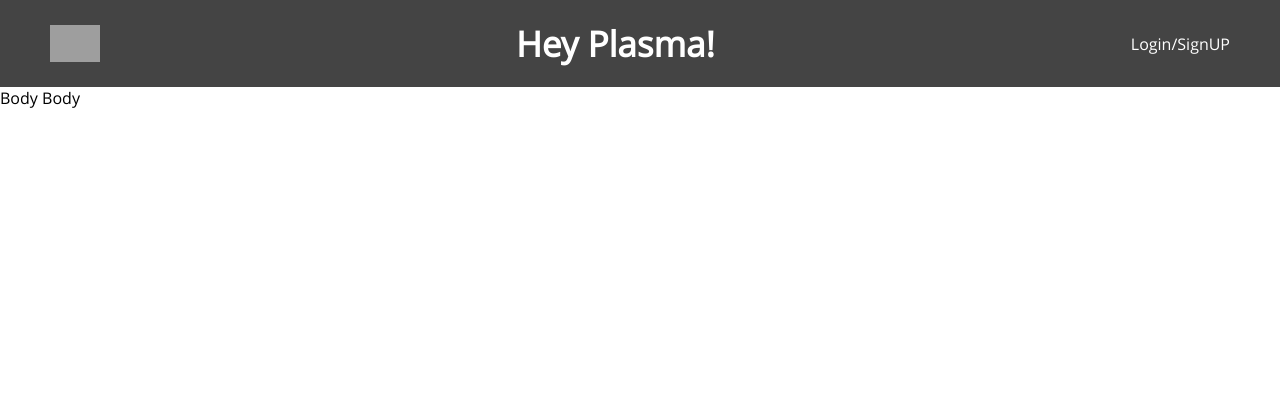
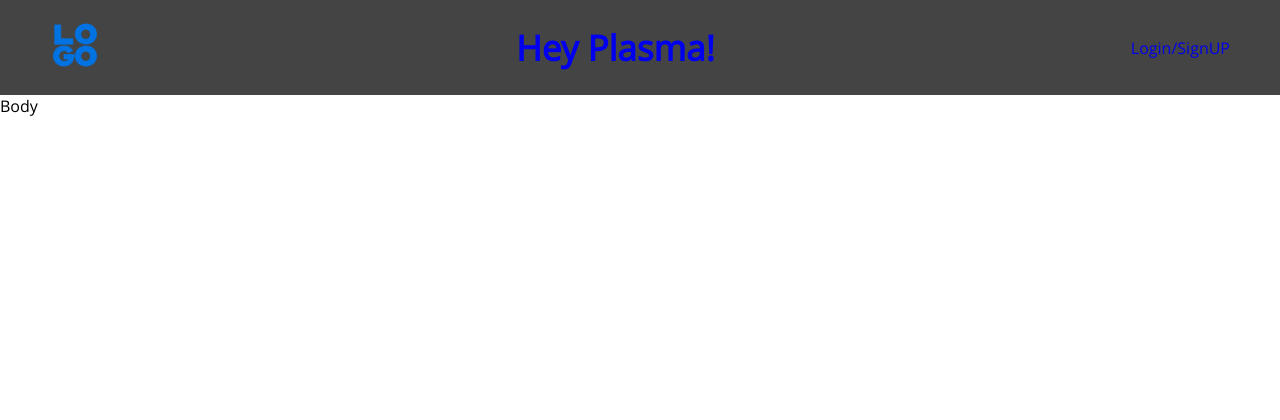
Before and after one commit to monuk7735/hey-plasma, a Flask app: page / in a window 1280 px wide. Shown: the top 420 px of the page. Run offline with Flask 2, Linux system fonts and the light colour scheme; grey boxes are pictures that could not be loaded.

Commit message:
Base Done IG, Assets Added

```diff
--- a/static/css/base.css
+++ b/static/css/base.css
@@ -22,6 +22,14 @@ body {
   background-color: rgb(68, 68, 68);
 }
 
+#top-bar a{
+    text-decoration: none;
+}
+
+#top-bar a:visited{
+    color: white;
+}
+
 #top-bar-logo {
   width: 50px;
   flex: 50px 0 0;
@@ -44,7 +52,6 @@ body {
     bottom: 0;
     left: 0;
     right: 0;
-
     text-align: center;
     color: white;
     font-size: 200%;
--- a/templates/base.html
+++ b/templates/base.html
@@ -13,9 +13,9 @@
   </head>
   <body>
       <div id="top-bar">
-          <img id="top-bar-logo" src="https://cdn.logo.com/hotlink-ok/logo-social-sq.png" />
-          <div id="top-bar-text">Hey Plasma!</div>
-          <div id="top-bar-profile">Login/SignUP</div>
+          <a href="/" ><img id="top-bar-logo" src="/static/assets/logo.png"/></a>
+          <a id="top-bar-text" href="/">Hey Plasma!</a>
+          <a id="top-bar-profile" href="/login" >Login/SignUP</a>
       </div>
       {% block body %}
       {% endblock %}
--- a/templates/home.html
+++ b/templates/home.html
@@ -7,7 +7,7 @@
 {% endblock %}
 
 {% block body %}
-Body Body
+Body
 {% endblock %}
 
 <!--
```
Also changed, not shown: static/assets/logo.png (added).
